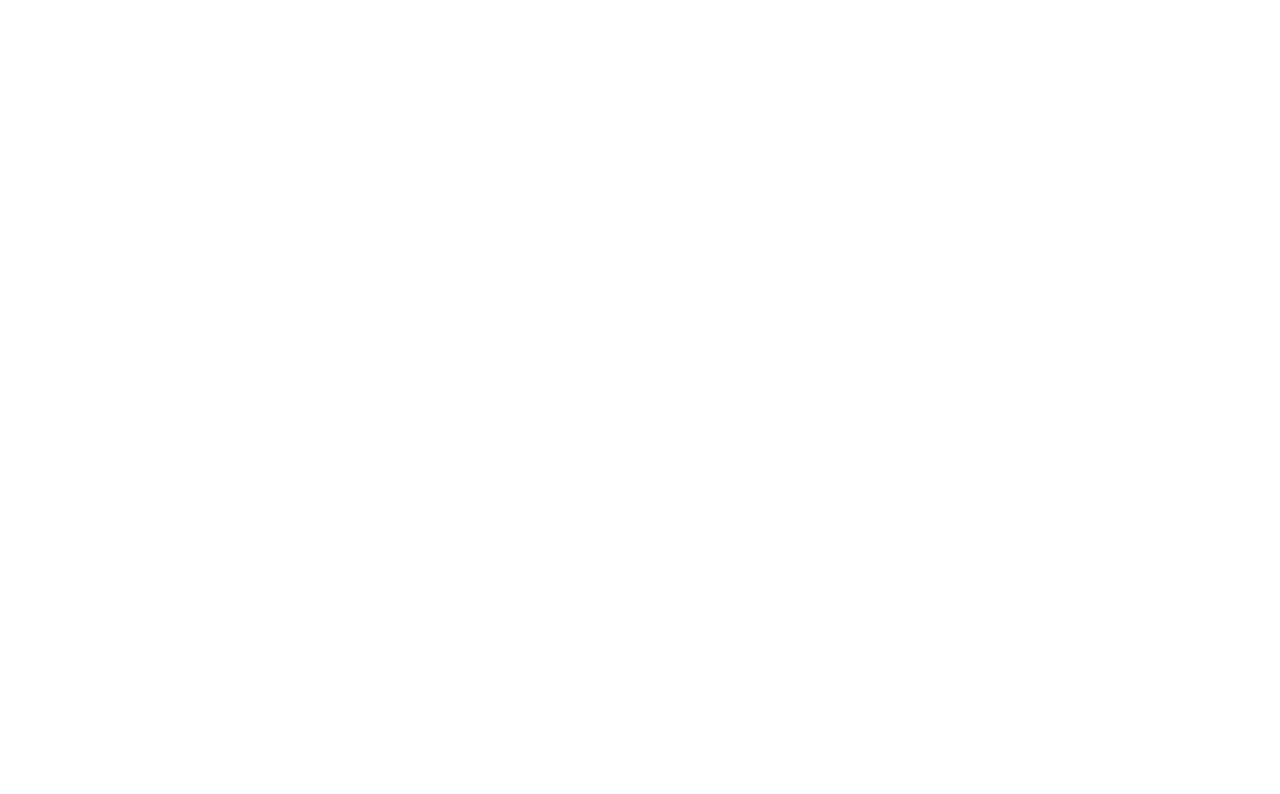
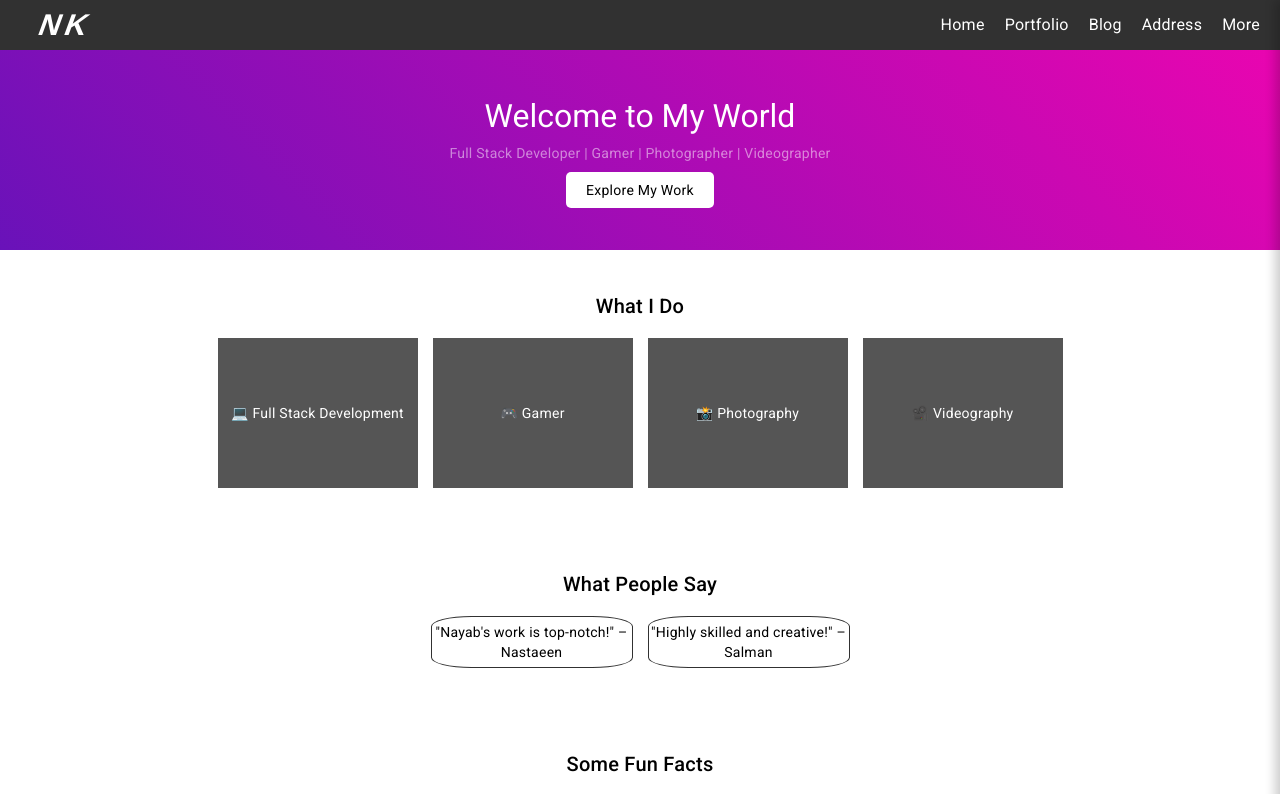
Before and after one commit to iamnayab/NayabKhan, an Angular app: page /home in a window 1280 px wide. Before the commit this address led to /. Shown: the top 794 px of the page. Built offline with nearby package versions, Linux system fonts and the light colour scheme.

Commit message:
added home page.

```diff
--- a/src/app/app.component.css
+++ b/src/app/app.component.css
@@ -0,0 +1,116 @@
+.header {
+    display: flex;
+    justify-content: space-between;
+    align-items: center;
+    background: #313131;
+    color: white;
+    padding: 5px 20px;
+  }
+
+  /* Logo Styling */
+  .logo {
+    font-size: 1.5rem;
+    font-weight: bold;
+  }
+
+  /* Desktop Navigation */
+  .nav-links {
+    display: flex;
+    gap: 20px;
+  }
+
+  .nav-links a {
+    color: white;
+    text-decoration: none;
+    font-size: 1rem;
+    transition: color 0.3s ease-in-out;
+  }
+
+  .nav-links a:hover {
+    color: #fbbf24;
+  }
+
+  /* Hamburger Button */
+  .toggle-button {
+    background: none;
+    border: none;
+    color: white;
+    font-size: 2rem;
+    cursor: pointer;
+    display: none;
+  }
+
+  /* Side Panel Navigation */
+  .side-panel {
+    position: fixed;
+    top: 0;
+    right: -250px;
+    width: 250px;
+    height: 100vh;
+    background: #1a202c;
+    box-shadow: -5px 0 10px rgba(0, 0, 0, 0.2);
+    display: flex;
+    flex-direction: column;
+    align-items: center;
+    padding-top: 50px;
+    transition: right 0.3s ease-in-out;
+  }
+
+  /* When open */
+  .side-panel.open {
+    right: 0;
+  }
+
+  .nav-links-column {
+    display: flex;
+    flex-direction: column;
+    gap: 20px;
+  }
+
+  .nav-links-column a {
+    color: white;
+    text-decoration: none;
+    font-size: 1.2rem;
+    transition: color 0.3s ease-in-out;
+  }
+
+  .nav-links-column a:hover {
+    color: #fbbf24;
+  }
+
+  /* Responsive Design */
+  @media (max-width: 768px) {
+    .nav-links {
+      display: none; /* Hide desktop navigation */
+    }
+
+    .toggle-button {
+      display: block; /* Show hamburger */
+    }
+  }
+
+
+  /* Logo Container */
+.nk-logo {
+    color: white;
+    font-size: 30px;
+    font-weight: bold;
+    font-family: 'Arial', sans-serif;
+    display: inline-block;
+    -webkit-background-clip: text;
+    text-transform: uppercase;
+    letter-spacing: 4px;
+    padding: 10px 20px;
+    border-radius: 10px;
+    display: flex;
+    align-items: center;
+    justify-content: center;
+    width: fit-content;
+  }
+
+  .n{
+    transform: skew(-20deg);
+  }
+  .k{
+    transform: skew(-20deg);
+  }
--- a/src/app/app.component.html
+++ b/src/app/app.component.html
@@ -1,2 +1,26 @@
-<!-- <app-home></app-home> -->
+  <header class="header">
+    <!-- <div class="logo">My Portfolio</div> -->
+    <div class="nk-logo">
+        <span class="n">N</span><span class="k">K</span>
+      </div>
+
+    <nav class="nav-links">
+      <a routerLink="/home">Home</a>
+      <a routerLink="/portfolio">Portfolio</a>
+      <a routerLink="/blog">Blog</a>
+      <a routerLink="/address">Address</a>
+      <a routerLink="/more">More</a>
+    </nav>
+    <button class="toggle-button" (click)="toggleMenu()">☰</button>
+  </header>
+  <div class="side-panel" [class.open]="isResponsive">
+    <nav class="nav-links-column">
+      <a routerLink="/home" (click)="toggleMenu()">Home</a>
+      <a routerLink="/portfolio" (click)="toggleMenu()">Portfolio</a>
+      <a routerLink="/blog" (click)="toggleMenu()">Blog</a>
+      <a routerLink="/address" (click)="toggleMenu()">Address</a>
+      <a routerLink="/more" (click)="toggleMenu()">More</a>
+    </nav>
+  </div>
+
 <router-outlet></router-outlet>
--- a/src/app/app.component.ts
+++ b/src/app/app.component.ts
@@ -6,5 +6,11 @@
   styleUrls: ['./app.component.css']
 })
 export class AppComponent {
-  title = 'personal-portfolio';
+  title = 'Nayab Khan';
+
+  isResponsive = false;
+
+toggleMenu() {
+  this.isResponsive = !this.isResponsive;
 }
+}
--- a/src/app/home/home.component.css
+++ b/src/app/home/home.component.css
@@ -1,46 +1,77 @@
-.header {
-    display: flex;
-    justify-content: space-between;
-    align-items: center;
-    padding: 15px;
-    background: #333;
+body {
+    font-family: Arial, sans-serif;
+    margin: 0;
+    padding: 0;
+}
+
+.hero {
+    text-align: center;
+    padding: 50px;
+    background: linear-gradient(45deg, #6912b9, #e905b0);
     color: white;
-  }
-  .nav-links {
+}
+
+.hero h1 {
+    font-size: 2rem;
+}
+
+.btn {
+    background: white;
+    color: black;
+    padding: 10px 20px;
+    text-decoration: none;
+    border-radius: 5px;
+}
+
+.services,
+.testimonials,
+.fun-facts {
+    text-align: center;
+    padding: 40px;
+}
+
+.service-items,
+.facts,
+.testimonial-items {
     display: flex;
     gap: 15px;
-  }
-  .toggle-button {
-    background: none;
-    border: none;
+    justify-content: center;
+}
+
+.service-item,
+.fact {
+    width: 200px;
+    height: 150px;
+    background: #555555;
+    display: flex;
+    align-items: center;
+    justify-content: center;
     color: white;
-    font-size: 24px;
-    cursor: pointer;
-    display: none;
-  }
-  .side-panel {
-    position: fixed;
-    top: 0;
-    right: -100%;
-    width: 250px;
-    height: 100vh;
-    background: #fffcfc;
-    padding: 20px;
-    transition: right 0.3s ease-in-out;
-  }
-  .side-panel.open {
-    right: 0;
-  }
-  .nav-links-column {
-    display: flex;
-    flex-direction: column;
-    gap: 15px;
-  }
-  @media (max-width: 768px) {
-    .nav-links {
-      display: none;
+}
+
+.testimonial-item{
+width: 200px;
+height: 50px;
+border: 1px solid #313131;
+border-radius: 20%;
+display: flex;
+align-items: center;
+justify-content: center;
+}
+
+/* Text Animation */
+@keyframes fadeIn {
+    0% {
+        opacity: 0;
+        transform: translateY(-10px);
     }
-    .toggle-button {
-      display: block;
+
+    100% {
+        opacity: 1;
+        transform: translateY(0);
     }
-  }
+}
+
+#animated-text {
+    animation: fadeIn 2s ease-in-out infinite alternate;
+}
--- a/src/app/home/home.component.html
+++ b/src/app/home/home.component.html
@@ -1,21 +1,39 @@
-<header class="header">
-    <div class="logo">My Portfolio</div>
-    <nav class="nav-links">
-      <a routerLink="/">Home</a>
-      <a routerLink="/portfolio">Portfolio</a>
-      <a routerLink="/blog">Blog</a>
-      <a routerLink="/address">Address</a>
-      <a routerLink="/more">More</a>
-    </nav>
-    <button class="toggle-button" (click)="toggleMenu()">☰</button>
-  </header>
-  <div class="side-panel" [class.open]="isResponsive" (click)="toggleMenu()">
-    <nav class="nav-links-column">
-      <a routerLink="/">Home</a>
-      <a routerLink="/portfolio">Portfolio</a>
-      <a routerLink="/blog">Blog</a>
-      <a routerLink="/address">Address</a>
-      <a routerLink="/more">More</a>
-    </nav>
-  </div>
-  <router-outlet></router-outlet>
+<section class="hero">
+    <div class="hero-content">
+        <h1>Welcome to My World</h1>
+        <p id="animated-text">Full Stack Developer | Gamer | Photographer | Videographer</p>
+        <a href="/portfolio" class="btn">Explore My Work</a>
+    </div>
+</section>
+
+<!-- Services Section -->
+<section class="services">
+    <h2>What I Do</h2>
+    <div class="service-items">
+        <div class="service-item">💻 Full Stack Development</div>
+        <div class="service-item">🎮 Gamer</div>
+        <div class="service-item">📸 Photography</div>
+        <div class="service-item">🎥 Videography</div>
+    </div>
+</section>
+
+<!-- Testimonials Section -->
+<section class="testimonials">
+    <h2>What People Say</h2>
+    <div class="testimonial-items">
+        <div class="testimonial-item">"Nayab's work is top-notch!" – Nastaeen</div>
+        <div class="testimonial-item">"Highly skilled and creative!" – Salman</div>
+    </div>
+</section>
+
+<!-- Fun Facts Section -->
+<section class="fun-facts">
+    <h2>Some Fun Facts</h2>
+    <div class="facts">
+        <div class="fact">🚀 5+ Projects Completed</div>
+        <div class="fact">🎮 BGMI Achievements: Top Rankings & Wins</div>
+        <div class="fact">🏆 Multiple MVP Awards in Gaming</div>
+        <div class="fact">📷 500+ Photos Clicked</div>
+        <div class="fact">🎬 30+ Videos Edited</div>
+    </div>
+</section>
--- a/src/app/home/home.component.ts
+++ b/src/app/home/home.component.ts
@@ -6,9 +6,5 @@
   styleUrls: ['./home.component.css']
 })
 export class HomeComponent {
-isResponsive = false;
 
-toggleMenu() {
-  this.isResponsive = !this.isResponsive;
 }
-}
--- a/src/app/not-found/not-found.component.css
+++ b/src/app/not-found/not-found.component.css
@@ -0,0 +1,39 @@
+.error-container {
+    display: flex;
+    flex-direction: column;
+    align-items: center;
+    justify-content: center;
+    height: 100vh;
+    text-align: center;
+    background-color: #f3f4f6;
+  }
+
+  .error-code {
+    font-size: 6rem;
+    font-weight: bold;
+    color: #1f2937;
+  }
+
+  .error-text {
+    font-size: 1.5rem;
+    color: #4b5563;
+  }
+
+  .error-description {
+    color: #6b7280;
+  }
+
+  .error-btn {
+    margin-top: 20px;
+    padding: 10px 20px;
+    background-color: #2563eb;
+    color: white;
+    border-radius: 8px;
+    text-decoration: none;
+    font-weight: bold;
+    transition: background 0.3s;
+  }
+
+  .error-btn:hover {
+    background-color: #1d4ed8;
+  }
--- a/src/app/not-found/not-found.component.html
+++ b/src/app/not-found/not-found.component.html
@@ -1 +1,9 @@
-<p>not-found works!</p>
+<div class="flex flex-col items-center justify-center h-screen text-center bg-gray-100">
+    <h1 class="text-9xl font-bold text-gray-800">404</h1>
+    <h2 class="text-3xl font-semibold text-gray-600 mt-4">Oops! Page Not Found</h2>
+    <p class="text-gray-500 mt-2">The page you're looking for doesn't exist or has been moved.</p>
+
+    <a routerLink="/home" class="mt-6 px-6 py-3 bg-blue-600 text-white rounded-lg shadow-md hover:bg-blue-700 transition">
+      Go Back Home
+    </a>
+  </div>
--- a/src/app/portfolio/portfolio.component.css
+++ b/src/app/portfolio/portfolio.component.css
@@ -43,6 +43,7 @@
     text-decoration: none;
     border-radius: 8px;
     transition: background 0.3s ease-in-out;
+    border: none;
 }
 
 .btn-primary:hover {
--- a/src/app/portfolio/portfolio.component.html
+++ b/src/app/portfolio/portfolio.component.html
@@ -3,7 +3,7 @@
         <h1>Welcome to My Portfolio</h1>
         <p>Hi, I'm <span class="name">Nayab Khan</span>, a passionate web developer.</p>
         <p>Feel free to explore my work and learn more about me!</p>
-        <button class="btn btn-primary" (click)="showSnackbar()">View My Projects</button>
+        <button class="btn-primary" (click)="showSnackbar()">View My Projects</button>
     </div>
 
     <div class="intro-image">
```
Also changed, not shown: src/app/app-routing.module.ts (+6 -7 lines).
